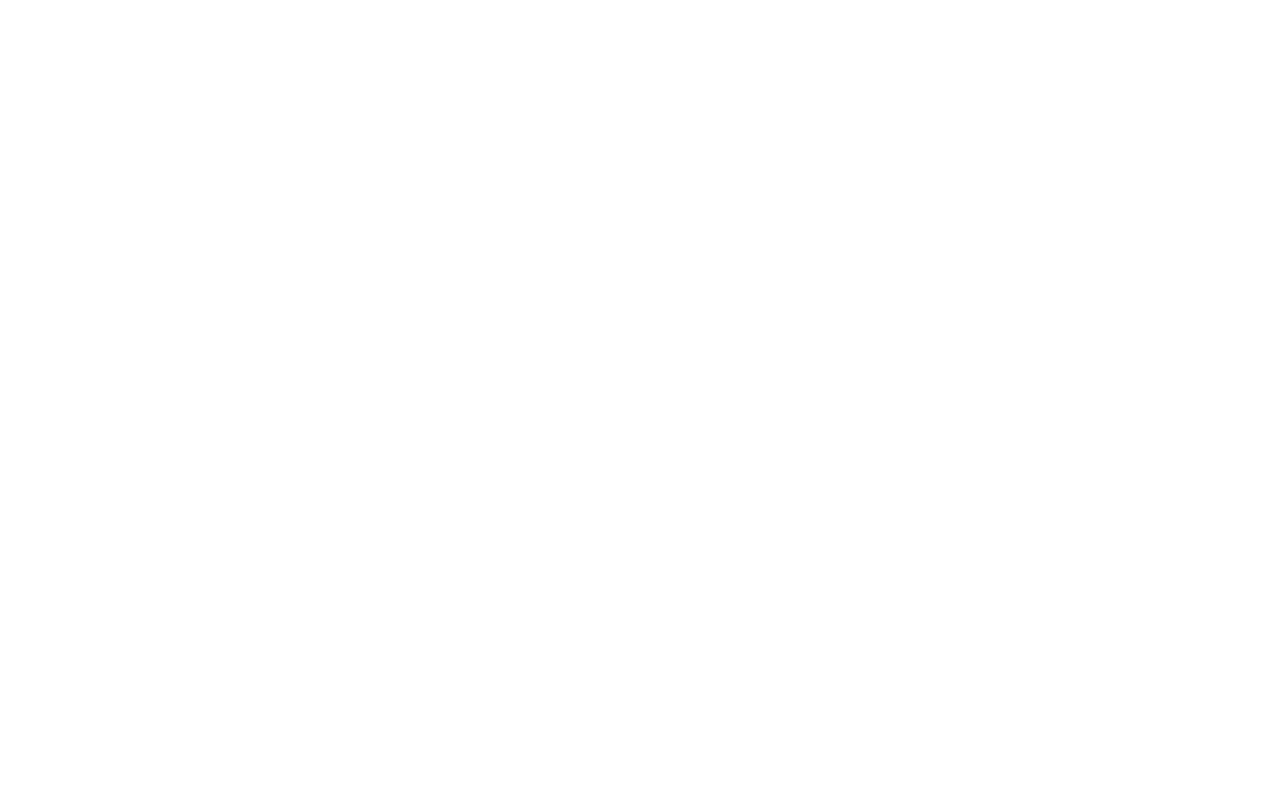
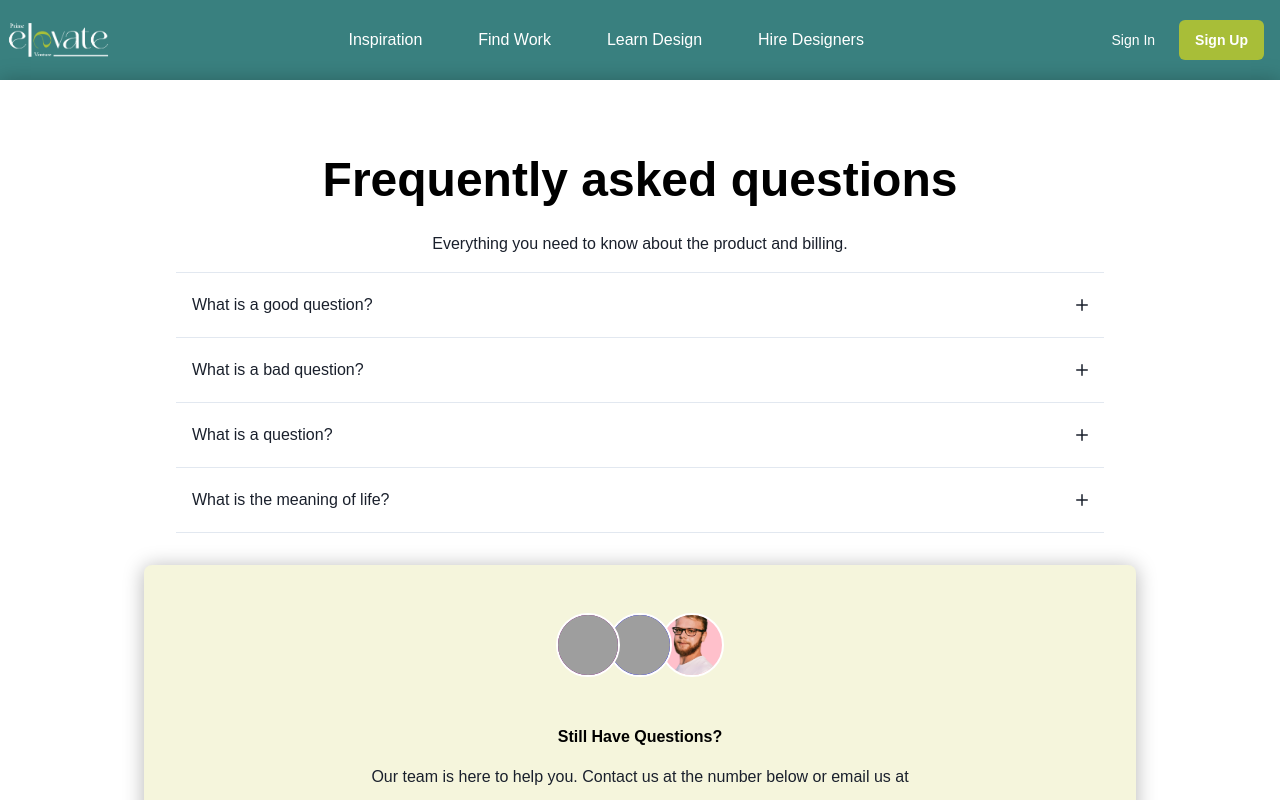
Before and after one commit to ziadhm001/pev-portal, a React (Vite) app in the folder frontend/: page /support in a window 1280 px wide. Before the commit this address had no page. Shown: the top 800 px of the page. Built offline with nearby package versions, Linux system fonts and the light colour scheme; grey boxes are pictures that could not be loaded.

Commit message:
support page

```diff
--- a/frontend/src/App.jsx
+++ b/frontend/src/App.jsx
@@ -3,6 +3,7 @@
 import SignUp from "./pages/public/SignUp";
 import Login from "./pages/public/Login";
 import Home from "./pages/public/Home";
+import SupportPage from "./pages/public/SupportPage";
 
 function App() {
   return (
@@ -10,6 +11,8 @@
       <Router>
         <Routes>
           <Route path="/" element={<Home />} />
+          <Route path="/home" element={<Home />} />
+          <Route path="/support" element={<SupportPage />} />
           <Route path="/register" element={<SignUp />} />
           <Route path="/login" element={<Login />} />
         </Routes>
--- a/frontend/src/pages/public/SupportPage.jsx
+++ b/frontend/src/pages/public/SupportPage.jsx
@@ -1,5 +1,12 @@
+import FAQ from "../../components/sections/FAQ";
+import DefaultLayout from "../../layouts/DefaultLayout";
+
 function SupportPage() {
-  return <div>SupportPage</div>;
+  return (
+    <DefaultLayout>
+      <FAQ />
+    </DefaultLayout>
+  );
 }
 
 export default SupportPage;
```
